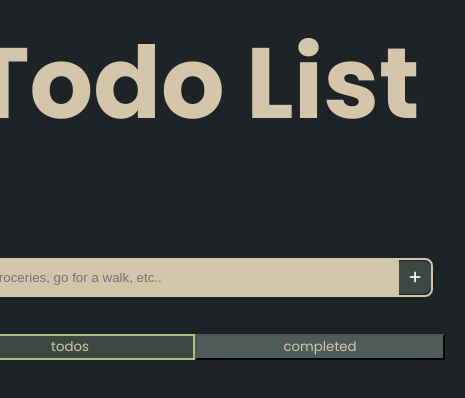
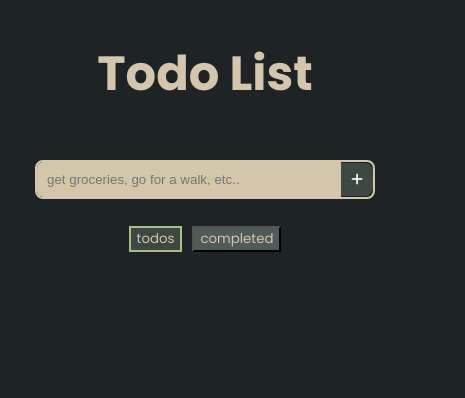
Before and after one commit to ijustmehta/todoapp, a React (Vite) app: page / in a window 390 px wide. Shown: the top 398 px of the page, 465 px wide, since content can reach past the window. Built offline with nearby package versions, Linux system fonts and the light colour scheme.

Commit message:
upd: made the app more responsive

```diff
--- a/src/App.css
+++ b/src/App.css
@@ -4,36 +4,50 @@ body {
   display: flex;
   justify-content: center;
   font-family: "Poppins", sans-serif;
+  padding: 20px;
 }
+
 .header {
   display: flex;
   justify-content: center;
   padding: 0;
   margin: 0;
-  font-size: 100px;
+  font-size: 80px;
+  text-align: center;
 }
+
 .container {
-  min-width: 500px;
+  width: 100%;
   max-width: 800px;
+  min-width: 320px;
+  padding: 20px;
 }
+
+/* TABS */
 .tabs {
   list-style-type: none;
   display: flex;
-  padding: 20px;
+  justify-content: center;
+  gap: 10px;
+  padding: 10px;
+  flex-wrap: wrap;
 }
+
 .todo-list {
   margin: 0;
-  padding: 0;
+  padding: 10px;
   border: 1px solid #d3c6aa;
-  padding-left: 12px;
+  border-radius: 5px;
 }
+
 .tasks {
   align-items: center;
   display: flex;
   padding: 10px;
   justify-content: space-between;
-  font-size: 20px;
+  font-size: 18px;
 }
+
 .cancel-btn,
 .save-btn,
 .edit-btn,
@@ -43,13 +57,17 @@ body {
   width: 40px;
   height: 30px;
   border: none;
+  cursor: pointer;
 }
+
 .nav-button {
-  width: 250px;
+  width: 100%;
+  max-width: 250px;
   background-color: #4f5b58;
   color: #d3c6aa;
   font-family: "Poppins", sans-serif;
 }
+
 .nav-button.active {
   background-color: #3c4841;
   color: #d3c6aa;
@@ -59,41 +77,96 @@ body {
 .form {
   display: flex;
   justify-content: center;
-  padding-top: 100px;
+  padding-top: 50px;
+  flex-wrap: wrap;
 }
+
 .input-container {
   display: flex;
   align-items: center;
   border: 2px solid #d3c6aa;
   border-radius: 8px;
   overflow: hidden;
+  width: 100%;
+  max-width: 450px;
 }
+
 .input-box {
-  border-radius: 8px 0 0 8px;
+  flex: 1;
   padding: 10px;
-  width: 420px;
   border: none;
   background-color: #d3c6aa;
 }
+
 .add-btn {
   background-color: #3c4841;
   color: white;
   border: none;
   padding: 10px;
   border-radius: 0 8px 8px 0;
+  cursor: pointer;
 }
+
 .add-btn:focus {
-  background-color: #3c4841;
-  color: white;
-  border: none;
-  padding: 10px;
-  border-radius: 0 8px 8px 0;
+  outline: none;
 }
+
 .edit-todo-box {
   border: none;
   background-color: #1e2326;
   color: #d3c6aa;
 }
+
 .tasks h4 {
   margin: 0px;
 }
+
+@media (max-width: 768px) {
+  .header {
+    font-size: 60px;
+  }
+
+  .container {
+    padding: 10px;
+  }
+
+  .input-box {
+    width: 100%;
+  }
+
+  .tasks {
+    font-size: 16px;
+  }
+}
+
+@media (max-width: 500px) {
+  .header {
+    font-size: 3rem;
+  }
+
+  .container {
+    width: 100%;
+  }
+
+  .todo-list {
+    padding: 10px;
+    border: 1px solid #d3c6aa;
+  }
+
+  .tabs {
+    flex-wrap: nowrap;
+    justify-content: center;
+  }
+
+  .tasks {
+    flex-direction: row;
+  }
+
+  .input-box {
+    width: 100%;
+  }
+
+  .nav-button {
+    width: 100%;
+  }
+}
```
